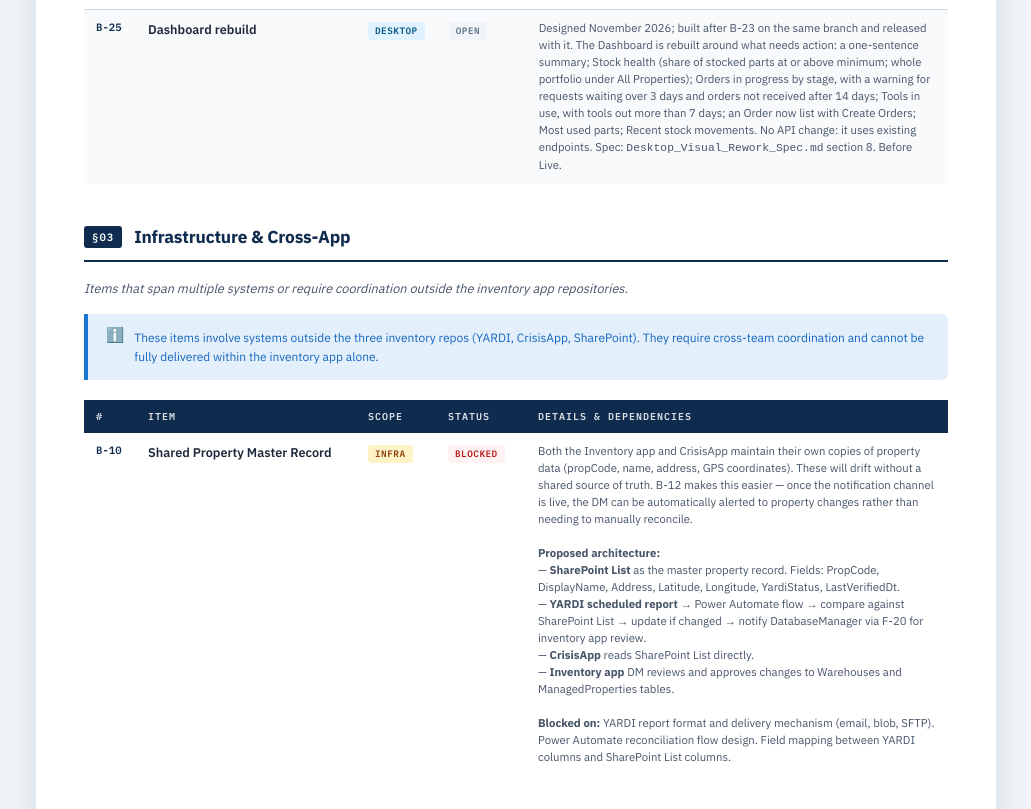
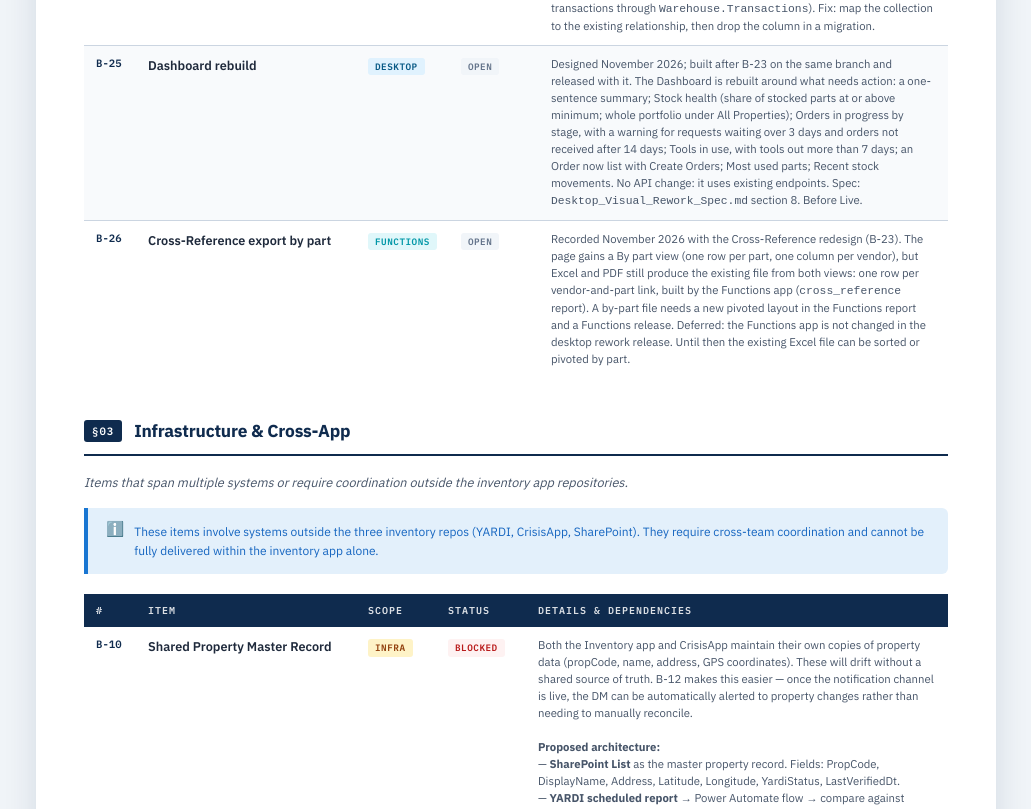
Before and after one commit to ATC-Development/inventory_documentation, a plain HTML site: page docs/product_backlog.html in a window 1280 px wide. Shown: the part 5986-6795 px from the top of the page, without its empty margins (124-1155 px from the left). Drawn offline with Linux system fonts and the light colour scheme.

Commit message:
change to product backlog 3

```diff
--- a/docs/product_backlog.html
+++ b/docs/product_backlog.html
@@ -652,6 +652,15 @@
               Designed November 2026; built after B-23 on the same branch and released with it. The Dashboard is rebuilt around what needs action: a one-sentence summary; Stock health (share of stocked parts at or above minimum; whole portfolio under All Properties); Orders in progress by stage, with a warning for requests waiting over 3 days and orders not received after 14 days; Tools in use, with tools out more than 7 days; an Order now list with Create Orders; Most used parts; Recent stock movements. No API change: it uses existing endpoints. Spec: <code>Desktop_Visual_Rework_Spec.md</code> section 8. Before Live.
             </td>
           </tr>
+          <tr>
+            <td>B-26</td>
+            <td class="td-name">Cross-Reference export by part</td>
+            <td><span class="badge badge-functions">Functions</span></td>
+            <td><span class="badge badge-open">Open</span></td>
+            <td class="td-notes">
+              Recorded November 2026 with the Cross-Reference redesign (B-23). The page gains a By part view (one row per part, one column per vendor), but Excel and PDF still produce the existing file from both views: one row per vendor-and-part link, built by the Functions app (<code>cross_reference</code> report). A by-part file needs a new pivoted layout in the Functions report and a Functions release. Deferred: the Functions app is not changed in the desktop rework release. Until then the existing Excel file can be sorted or pivoted by part.
+            </td>
+          </tr>
         </tbody>
       </table>
     </div>
```
